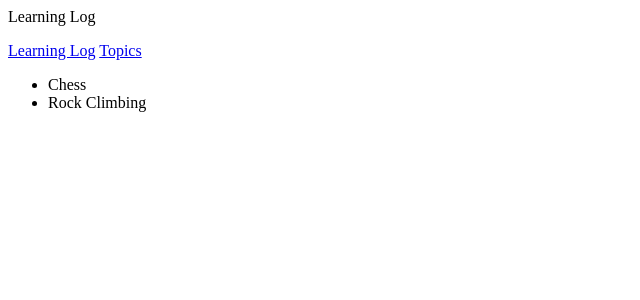
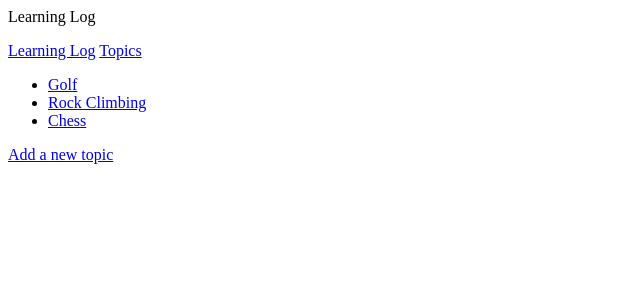
Before and after one commit to aurelieb44/Django, a Django app: page /topics in a window 1280 px wide. Shown: the top 300 px of the page, without its empty margins (0-640 px from the left). Run offline with Django 3.2, Linux system fonts and the light colour scheme; data comes from the database, SQL or seed files in the repository.

Commit message:
Wednesday

```diff
--- a/MainApp/templates/mainapp/topics.html
+++ b/MainApp/templates/mainapp/topics.html
@@ -8,11 +8,15 @@
 <ul>
     {% for t in topics %}
 
-    <li>{{ t }}</li>
+    <li>
+        <a href="{% url 'MainApp:topic' t.id %}">{{ t }}</a>
+    </li>
 
     {% empty %}
     <li>No topics have been added yet.</li>
     {% endfor %}
 </ul>
 
+<a href="{% url 'MainApp:new_topic' %}">Add a new topic</a>
+
 {% endblock content %}
--- a/MainApp/urls.py
+++ b/MainApp/urls.py
@@ -6,5 +6,7 @@ app_name = 'MainApp'
 urlpatterns = [
     path('', views.index, name='index'),
     path('topics', views.topics, name='topics'),
+    path('topics/<int:topic_id>/', views.topic, name='topic'),
+    path('new_topic/', views.new_topic, name='new_topic'),
 
 ]
--- a/MainApp/views.py
+++ b/MainApp/views.py
@@ -1,4 +1,5 @@
-from django.shortcuts import render
+from django.shortcuts import render, redirect
+from .forms import TopicForm
 from .models import Topic
 # Create your views here. # Home Page
 
@@ -6,6 +7,25 @@ def index(request):
     return render(request, "MainApp/index.html") # rendering a page on your browser, using this template
 
 def topics(request):
-    topics = Topic.objects.all() # add '-' before date for descending order
+    topics = Topic.objects.order_by('-date_added') # add '-' before date for descending order
     context = {'topics':topics} # dictionary # 'topics' is the key, is what you have to refer to in the html page
     return render(request, 'MainApp/topics.html', context)
+
+def topic(request, topic_id):
+    topic = Topic.objects.get(id=topic_id) # Topic is a model
+    entries = topic.entry_set.all()
+    context = {'topic': topic, 'entries': entries}
+    # interview question: dictionary, passes information from the view to use in the template
+    # multiple objects that we need to pass # the value is what we are using in the view
+    return render(request, 'MainApp/topic.html', context)
+
+def new_topic(request):
+    if request.method != 'POST':
+        form = TopicForm() # load an empty form because not post request # pass the isntance to the webpage
+    else: # it is a post request, we want to pass it on to the database
+        form = TopicForm(data=request.POST) # I want to get the data from the post request into this variable called form
+        if form.is_valid(): # if you define something as required in the model, and someone doesn't enter the info, the form won't submit
+            new_topic = form.save()
+            return redirect('MainApp:topics') # redirect them to the topics page
+    context = {'form':form}
+    return render(request, 'MainApp/new_topic.html', context)
```
Also changed, not shown: MainApp/forms.py (added, +11 -0 lines), MainApp/templates/mainapp/new_topic.html (added, +15 -0 lines), MainApp/templates/mainapp/topic.html (added, +22 -0 lines), db.sqlite3.
